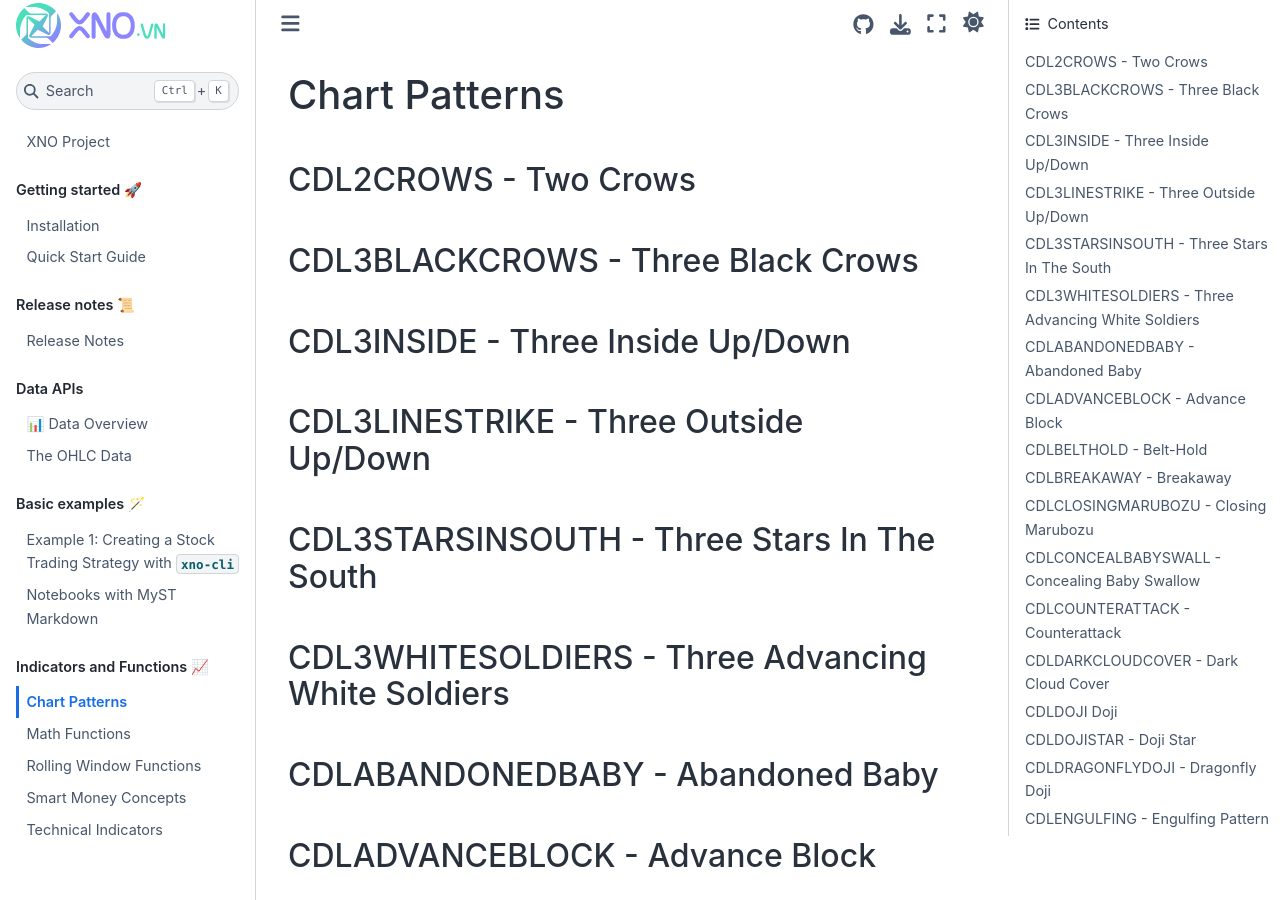
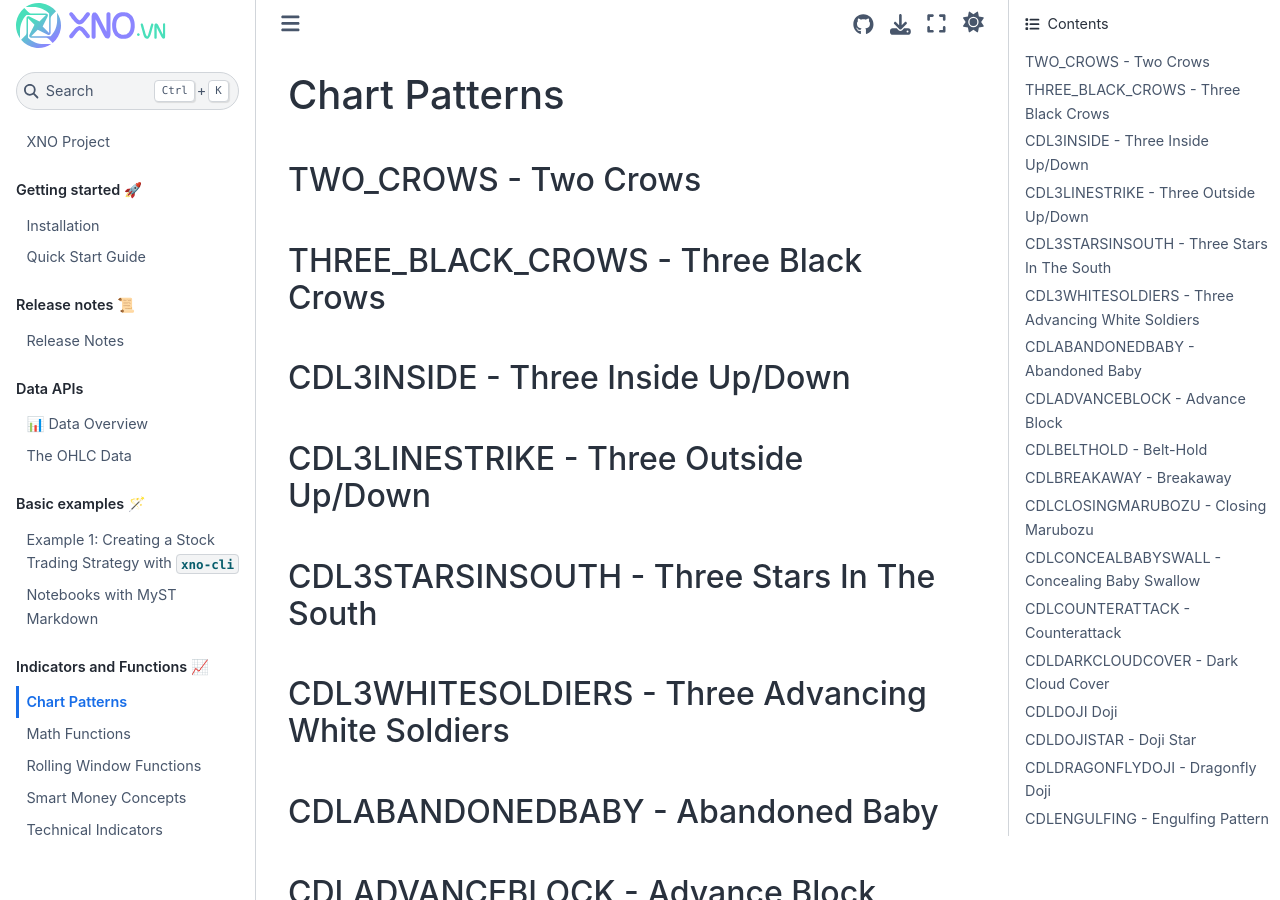
Before and after one commit to VN-Fin/xno_vn, a Jupyter Book: the page built from docs/ta/chart.md, in a window 1280 px wide and 900 px high. Built offline with Jupyter Book 1.0.4 settings and Sphinx 7.4.7 and the Sphinx Book theme 1.1.4, drawn with Linux system fonts in a browser that asks for light colours; pages that are not in the unit, such as notebooks, are missing from menus.

Commit message:
Add template chart.md

```diff
--- a/docs/ta/chart.md
+++ b/docs/ta/chart.md
@@ -1,6 +1,6 @@
 ## Chart Patterns
-### CDL2CROWS	- Two Crows
-### CDL3BLACKCROWS	- Three Black Crows
+### TWO_CROWS	- Two Crows
+### THREE_BLACK_CROWS	- Three Black Crows
 ### CDL3INSIDE	- Three Inside Up/Down
 ### CDL3LINESTRIKE	- Three Outside Up/Down
 ### CDL3STARSINSOUTH	- Three Stars In The South
```
